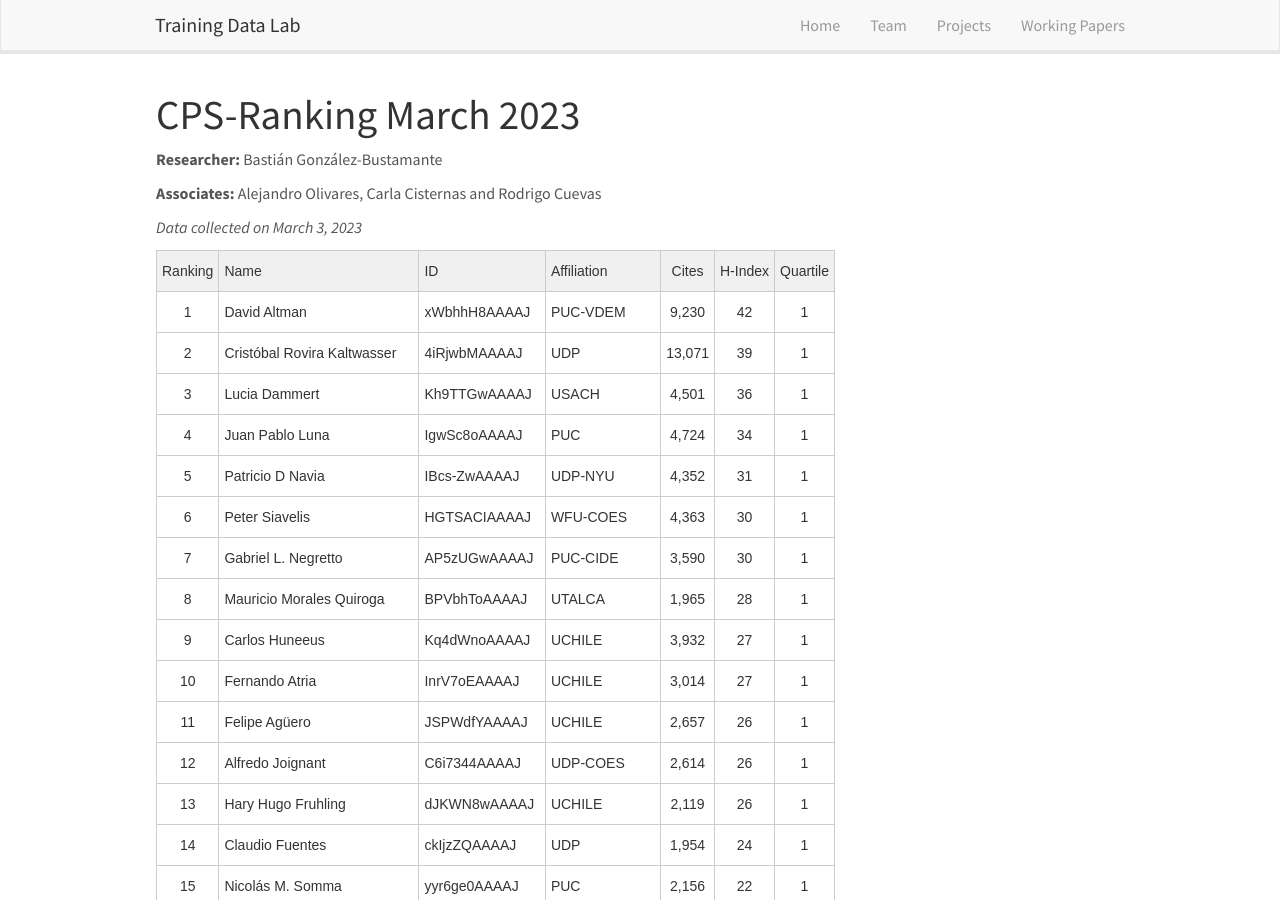
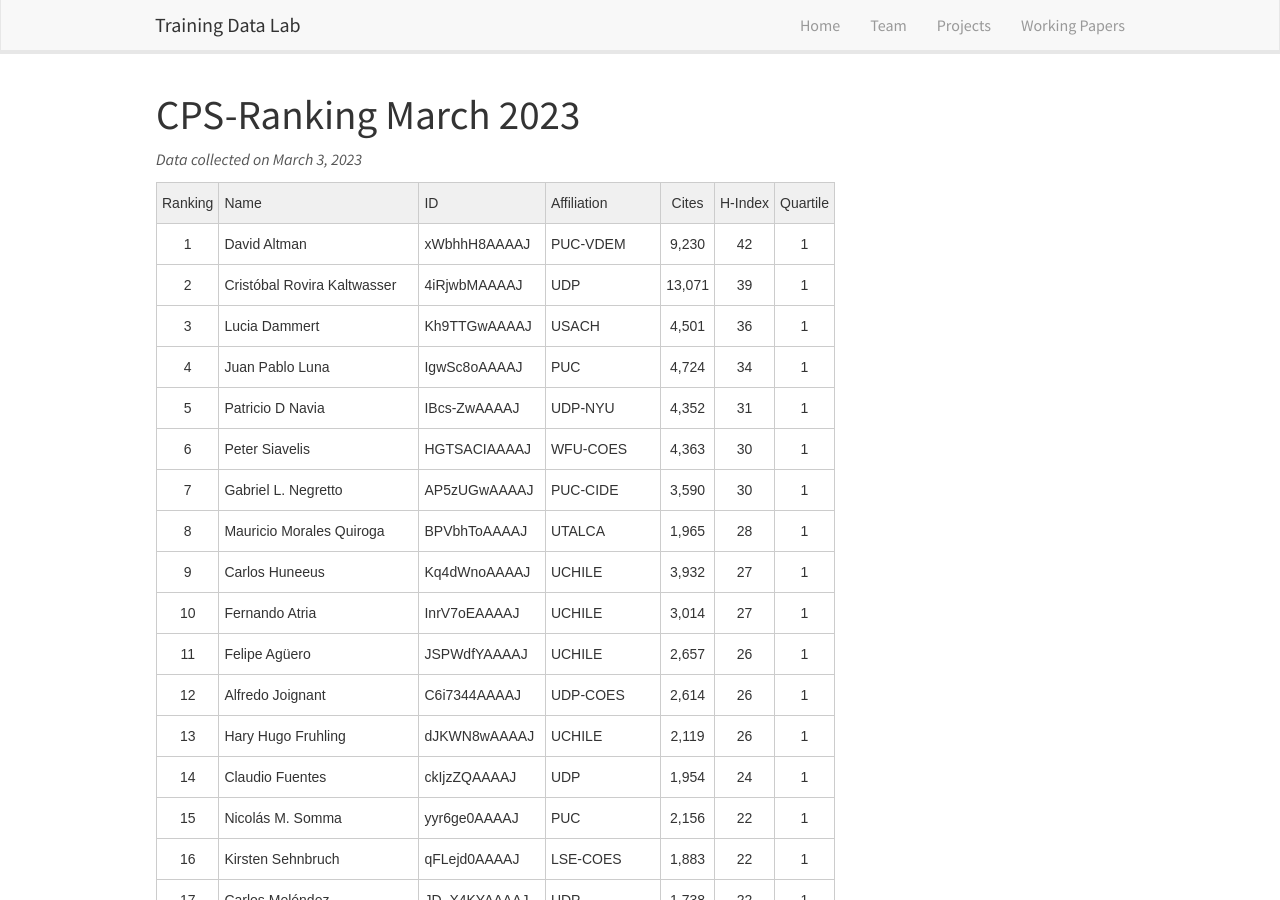
Before and after one commit to training-datalab/old-training-datalab.com, a Jekyll site: the page built from _pages/2023-03-03-impact-ranking.md, in a window 1280 px wide and 900 px high. Built offline with Jekyll 4.4.1, drawn with Linux system fonts in a browser that asks for light colours; nearby versions of some CDN libraries.

Commit message:
Update 2023-03-03-impact-ranking.md

```diff
--- a/_pages/2023-03-03-impact-ranking.md
+++ b/_pages/2023-03-03-impact-ranking.md
@@ -7,10 +7,6 @@
 ---
 
 # CPS-Ranking March 2023
-
-**Researcher:** Bastián González-Bustamante
-
-**Associates:** Alejandro Olivares, Carla Cisternas and Rodrigo Cuevas
 
 *Data collected on March 3, 2023*
 
```
